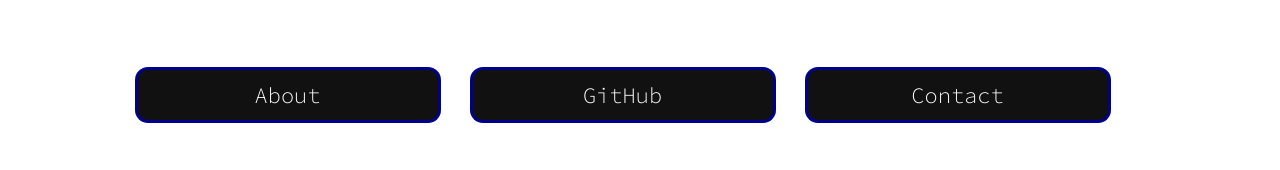
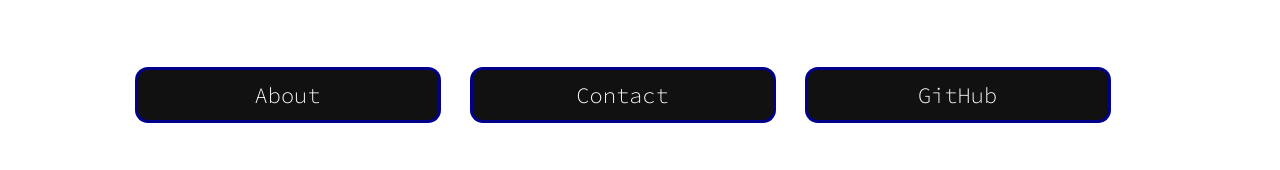
Before and after one commit to kriskris79/my-blackandwhitedev.com-website, a React (Create React App) app in the folder mywebsite/: page / in a window 1280 px wide. Shown: the top 170 px of the page. Built offline with nearby package versions, Linux system fonts and the light colour scheme.

Commit message:
navbar onClic

```diff
--- a/mywebsite/src/components/Navbar.js
+++ b/mywebsite/src/components/Navbar.js
@@ -1,11 +1,29 @@
 import React from 'react';
 import './Navbar.css';
+
 function Navbar() {
+    const handleNavClick = (id) => {
+        const element = document.getElementById(id);
+        if (element) {
+            element.scrollIntoView({ behavior: "smooth" });
+        }
+    }
+
+    const handleGitHubClick = () => {
+        window.open("https://github.com/kriskris79", "_blank");
+    }
+
     return (
         <nav>
-                <button className="glow-on-hover" type="button" href="#">About</button>
-                <button className="glow-on-hover" type="button" href="#">GitHub</button>
-                <button className="glow-on-hover" type="button" href="#">Contact</button>
+            <button className="glow-on-hover" type="button" onClick={() => handleNavClick('typewriter')}>
+                About
+            </button>
+            <button className="glow-on-hover" type="button" onClick={() => handleNavClick('contact')}>
+                Contact
+            </button>
+            <button className="glow-on-hover" type="button" onClick={handleGitHubClick}>
+                GitHub
+            </button>
         </nav>
     );
 }
--- a/mywebsite/src/components/Typewriter.js
+++ b/mywebsite/src/components/Typewriter.js
@@ -66,7 +66,7 @@
     }, []);
 
     return (
-        <div className="container">
+        <div className="container" id="typewriter">
             <h1>
         <span
             ref={txtElement}
```
